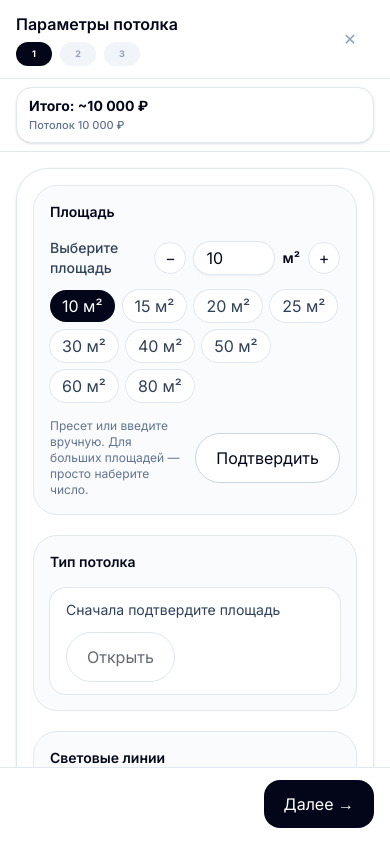
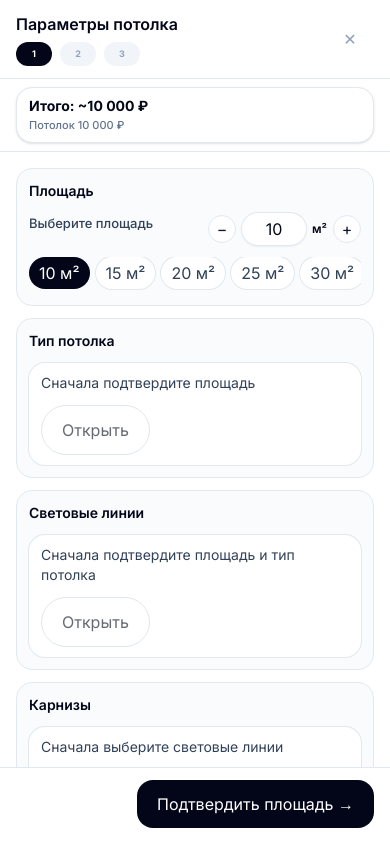
Before and after one commit to svladimirtsk-crypto/nextjs-potolkovo, a Next.js app: page / in a window 390 px wide. Both pictures are taken after a click on the button "Рассчитать стоимость". Shown: the part 2307-3151 px from the top of the page. Built offline with nearby package versions, Linux system fonts and the light colour scheme.

Commit message:
Enhance responsive styles in price calculator
Updated styles for responsive design in price calculator component.

```diff
--- a/components/home/price-calculator-client.tsx
+++ b/components/home/price-calculator-client.tsx
@@ -108,11 +108,11 @@ function SectionCard({
   children: ReactNode;
 }) {
   return (
-    <section className="rounded-[1.5rem] border border-slate-200 bg-slate-50/80 p-4 sm:p-5">
-      <div className="mb-4">
+    <section className="rounded-[1.5rem] border border-slate-200 bg-slate-50/80 p-4 sm:p-5 max-sm:rounded-2xl max-sm:p-3">
+      <div className="mb-4 max-sm:mb-3">
         <p className="text-sm font-semibold text-slate-950">{title}</p>
         {description ? (
-          <p className="mt-1 text-sm leading-6 text-slate-600">{description}</p>
+          <p className="mt-1 text-sm leading-6 text-slate-600 max-sm:text-[13px] max-sm:leading-5">{description}</p>
         ) : null}
       </div>
       {children}
@@ -138,7 +138,7 @@ function SummaryRow({
   onEdit: () => void;
 }) {
   return (
-    <div className="flex flex-wrap items-center justify-between gap-3 rounded-2xl bg-white px-4 py-3 ring-1 ring-slate-200">
+    <div className="flex flex-wrap items-center justify-between gap-3 rounded-2xl bg-white px-4 py-3 ring-1 ring-slate-200 max-sm:px-3 max-sm:py-2.5">
       <p className="flex items-center gap-2 text-sm text-slate-700">
         <CompactBadge>✓</CompactBadge>
         <span>
@@ -148,7 +148,7 @@ function SummaryRow({
       <button
         type="button"
         onClick={onEdit}
-        className="rounded-xl bg-slate-100 px-3 py-1.5 text-xs font-semibold text-slate-700 transition-colors hover:bg-slate-200 hover:text-slate-950"
+        className="rounded-xl bg-slate-100 px-3 py-1.5 text-xs font-semibold text-slate-700 transition-colors hover:bg-slate-200 hover:text-slate-950 max-sm:px-2.5 max-sm:py-1"
       >
         Изменить
       </button>
@@ -169,7 +169,7 @@ function CollapsedStep({
 }) {
   return (
     <SectionCard title={title}>
-      <div className="flex flex-wrap items-center justify-between gap-3 rounded-2xl bg-white px-4 py-3 ring-1 ring-slate-200">
+      <div className="flex flex-wrap items-center justify-between gap-3 rounded-2xl bg-white px-4 py-3 ring-1 ring-slate-200 max-sm:px-3 max-sm:py-2.5">
         <p className="text-sm text-slate-700">{subtitle}</p>
         <Button type="button" variant="secondary" onClick={onOpen} disabled={!enabled}>
           Открыть
@@ -196,7 +196,7 @@ function OptionCard({
       onClick={onClick}
       aria-pressed={active}
       className={[
-        "rounded-2xl border p-4 text-left transition-all",
+        "rounded-2xl border p-4 text-left transition-all max-sm:p-3",
         "flex h-full flex-col",
         active
           ? "border-slate-950 bg-slate-950 text-white shadow-lg shadow-slate-950/10"
@@ -205,10 +205,10 @@ function OptionCard({
     >
       <div className="flex flex-1 items-start justify-between gap-3">
         <div className="min-w-0 flex-1">
-          <p className="line-clamp-2 text-sm font-semibold leading-5">{title}</p>
+          <p className="line-clamp-2 text-sm font-semibold leading-5 max-sm:text-[13px]">{title}</p>
           <p
             className={[
-              "mt-1 line-clamp-2 text-xs leading-5",
+              "mt-1 line-clamp-2 text-xs leading-5 max-sm:text-[11px] max-sm:leading-4",
               active ? "text-white/75" : "text-slate-500",
             ].join(" ")}
           >
@@ -276,16 +276,16 @@ function RangeField({
 
   return (
     <div>
-      <div className="flex items-center justify-between gap-4">
-        <label htmlFor={id} className="text-sm font-medium text-slate-700">
+      <div className="flex items-center justify-between gap-4 max-sm:items-start max-sm:gap-3">
+        <label htmlFor={id} className="text-sm font-medium text-slate-700 max-sm:max-w-[8rem] max-sm:text-[13px] max-sm:leading-5">
           {label}
         </label>
 
-        <div className="flex items-center gap-2">
+        <div className="flex shrink-0 items-center gap-2 max-sm:gap-1.5">
           <button
             type="button"
             onClick={dec}
-            className="h-8 w-8 rounded-full border border-slate-200 bg-white text-sm font-semibold text-slate-900 hover:bg-slate-50"
+            className="h-8 w-8 rounded-full border border-slate-200 bg-white text-sm font-semibold text-slate-900 hover:bg-slate-50 max-sm:h-7 max-sm:w-7"
             aria-label="Уменьшить"
           >
             −
@@ -313,15 +313,15 @@ function RangeField({
               if (e.key === "Enter") (e.currentTarget as HTMLInputElement).blur();
             }}
             inputMode={isIntegerStep ? "numeric" : "decimal"}
-            className="w-20 rounded-full bg-white px-3 py-1 text-sm font-semibold text-slate-950 shadow-sm ring-1 ring-slate-200 focus:outline-none focus:ring-2 focus:ring-blue-600 focus:ring-offset-2 sm:w-24"
+            className="w-20 rounded-full bg-white px-3 py-1 text-sm font-semibold text-slate-950 shadow-sm ring-1 ring-slate-200 focus:outline-none focus:ring-2 focus:ring-blue-600 focus:ring-offset-2 sm:w-24 max-sm:w-16 max-sm:px-2 max-sm:text-center"
           />
 
-          <span className="text-sm font-semibold text-slate-950">{unit}</span>
+          <span className="text-sm font-semibold text-slate-950 max-sm:text-xs">{unit}</span>
 
           <button
             type="button"
             onClick={inc}
-            className="h-8 w-8 rounded-full border border-slate-200 bg-white text-sm font-semibold text-slate-900 hover:bg-slate-50"
+            className="h-8 w-8 rounded-full border border-slate-200 bg-white text-sm font-semibold text-slate-900 hover:bg-slate-50 max-sm:h-7 max-sm:w-7"
             aria-label="Увеличить"
           >
             +
@@ -330,7 +330,7 @@ function RangeField({
       </div>
 
       {quickValues && quickValues.length > 0 ? (
-        <div className="mt-3 flex flex-wrap gap-2">
+        <div className="mt-3 flex flex-wrap gap-2 max-sm:flex-nowrap max-sm:gap-1.5 max-sm:overflow-x-auto max-sm:pb-1 no-scrollbar">
           {quickValues.map((q) => {
             const active = Math.abs(value - q) < 0.0001;
             return (
@@ -339,7 +339,7 @@ function RangeField({
                 type="button"
                 onClick={() => onChange(normalize(q))}
                 className={[
-                  "rounded-full px-3 py-1 text-xs font-semibold transition-colors",
+                  "rounded-full px-3 py-1 text-xs font-semibold transition-colors max-sm:shrink-0 max-sm:px-2.5 max-sm:py-1 max-sm:text-[11px]",
                   active
                     ? "bg-slate-950 text-white"
                     : "bg-white text-slate-700 ring-1 ring-slate-200 hover:bg-slate-50",
@@ -389,19 +389,19 @@ function PerimeterHint({
   isAuto: boolean;
 }) {
   return (
-    <div className="mt-4 rounded-2xl border border-dashed border-slate-200 bg-white p-4">
-      <p className="text-sm leading-6 text-slate-600">
+    <div className="mt-4 rounded-2xl border border-dashed border-slate-200 bg-white p-4 max-sm:mt-3 max-sm:p-3">
+      <p className="text-sm leading-6 text-slate-600 max-sm:text-xs max-sm:leading-5">
         Для площади <span className="font-semibold text-slate-950">{area} м²</span>{" "}
         ориентир по профилю:{" "}
         <span className="font-semibold text-slate-950">{recommended} м.п.</span>{" "}
         (1:1).
       </p>
 
-      <div className="mt-2 flex flex-wrap items-center gap-3">
+      <div className="mt-2 flex flex-wrap items-center gap-3 max-sm:gap-2">
         <button
           type="button"
           onClick={onApply}
-          className="text-sm font-semibold text-slate-950 underline underline-offset-4 hover:text-slate-700"
+          className="text-sm font-semibold text-slate-950 underline underline-offset-4 hover:text-slate-700 max-sm:text-xs"
         >
           Подставить 1:1
         </button>
@@ -1061,9 +1061,9 @@ export function PriceCalculatorClient({
 
     return (
       <>
-      <div className="grid gap-6 rounded-[2rem] border border-slate-200 bg-white p-4 shadow-sm sm:p-6 lg:grid-cols-[minmax(0,1fr)_360px] lg:items-start lg:gap-8 lg:p-8">
+      <div className="grid gap-6 rounded-[2rem] border border-slate-200 bg-white p-4 shadow-sm sm:p-6 lg:grid-cols-[minmax(0,1fr)_360px] lg:items-start lg:gap-8 lg:p-8 max-sm:gap-3 max-sm:border-0 max-sm:bg-transparent max-sm:p-0 max-sm:shadow-none">
         {/* LEFT */}
-        <div className="min-w-0 space-y-5">
+        <div className="min-w-0 space-y-5 max-sm:space-y-3">
           {/* intro removed — visual noise */}
 
           {/* AREA */}
@@ -1090,9 +1090,9 @@ export function PriceCalculatorClient({
                   showSlider={showSlider}
                   quickValues={[10, 15, 20, 25, 30, 40, 50, 60, 80]}
                 />
-                <div className="mt-4 flex items-center justify-between gap-3">
+                <div className="step0-confirm-row mt-4 flex items-center justify-between gap-3 max-sm:hidden">
                   <p className="text-xs text-slate-500">Пресет или введите вручную. Для больших площадей — просто наберите число.</p>
-                  <Button type="button" variant="secondary" onClick={() => confirmAndNavigate("area")}>
+                  <Button type="button" variant="secondary" className="step0-confirm-button step0-confirm-area max-sm:hidden" onClick={() => confirmAndNavigate("area")}>
                     Подтвердить
                   </Button>
                 </div>
@@ -1189,11 +1189,12 @@ export function PriceCalculatorClient({
                   </div>
                 </div>
 
-                <div className="mt-4 flex items-center justify-between gap-3">
+                <div className="step0-confirm-row mt-4 flex items-center justify-between gap-3 max-sm:hidden">
                   <p className="text-xs text-slate-500">Выберите вариант и подтвердите.</p>
                   <Button
                     type="button"
                     variant="secondary"
+                    className="step0-confirm-button step0-confirm-ceiling max-sm:hidden"
                     onClick={() => confirmAndNavigate("ceiling")}
                     disabled={!isStepEnabled("ceiling")}
                   >
@@ -1247,11 +1248,12 @@ export function PriceCalculatorClient({
                     isAuto={shadowLengthAuto}
                   />
 
-                  <div className="mt-4 flex items-center justify-between gap-3">
+                  <div className="step0-confirm-row mt-4 flex items-center justify-between gap-3 max-sm:hidden">
                     <p className="text-xs text-slate-500">Оставьте авто 1:1 или измените вручную.</p>
                     <Button
                       type="button"
                       variant="secondary"
+                      className="step0-confirm-button step0-confirm-shadow max-sm:hidden"
                       onClick={() => confirmAndNavigate("shadowProfile")}
                       disabled={!isStepEnabled("shadowProfile")}
                     >
@@ -1306,11 +1308,12 @@ export function PriceCalculatorClient({
                     isAuto={floatingLengthAuto}
                   />
 
-                  <div className="mt-4 flex items-center justify-between gap-3">
+                  <div className="step0-confirm-row mt-4 flex items-center justify-between gap-3 max-sm:hidden">
                     <p className="text-xs text-slate-500">Оставьте авто 1:1 или измените вручную.</p>
                     <Button
                       type="button"
                       variant="secondary"
+                      className="step0-confirm-button step0-confirm-floating max-sm:hidden"
                       onClick={() => confirmAndNavigate("floatingProfile")}
                       disabled={!isStepEnabled("floatingProfile")}
                     >
@@ -1381,11 +1384,12 @@ export function PriceCalculatorClient({
                   </div>
                 ) : null}
 
-                <div className="mt-4 flex items-center justify-between gap-3">
+                <div className="step0-confirm-row mt-4 flex items-center justify-between gap-3 max-sm:hidden">
                   <p className="text-xs text-slate-500">Выберите вариант и подтвердите.</p>
                   <Button
                     type="button"
                     variant="secondary"
+                    className="step0-confirm-button step0-confirm-light-lines max-sm:hidden"
                     onClick={() => confirmAndNavigate("lightLines")}
                     disabled={!isStepEnabled("lightLines")}
                   >
@@ -1456,11 +1460,12 @@ export function PriceCalculatorClient({
                   </div>
                 ) : null}
 
-                <div className="mt-4 flex items-center justify-between gap-3">
+                <div className="step0-confirm-row mt-4 flex items-center justify-between gap-3 max-sm:hidden">
                   <p className="text-xs text-slate-500">Выберите вариант и подтвердите.</p>
                   <Button
                     type="button"
                     variant="secondary"
+                    className="step0-confirm-button step0-confirm-cornice max-sm:hidden"
                     onClick={() => confirmAndNavigate("cornice")}
                     disabled={!isStepEnabled("cornice")}
                   >
@@ -1544,11 +1549,12 @@ export function PriceCalculatorClient({
                   </div>
                 ) : null}
 
-                <div className="mt-4 flex items-center justify-between gap-3">
+                <div className="step0-confirm-row mt-4 flex items-center justify-between gap-3 max-sm:hidden">
                   <p className="text-xs text-slate-500">Выберите вариант и подтвердите.</p>
                   <Button
                     type="button"
                     variant="secondary"
+                    className="step0-confirm-button step0-confirm-track max-sm:hidden"
                     onClick={() => confirmAndNavigate("track")}
                     disabled={!isStepEnabled("track")}
                   >
@@ -1623,11 +1629,12 @@ export function PriceCalculatorClient({
                   </div>
                 ) : null}
 
-                <div className="mt-4 flex items-center justify-between gap-3">
+                <div className="step0-confirm-row mt-4 flex items-center justify-between gap-3 max-sm:hidden">
                   <p className="text-xs text-slate-500">Выберите вариант и подтвердите.</p>
                   <Button
                     type="button"
                     variant="secondary"
+                    className="step0-confirm-button step0-confirm-chandeliers max-sm:hidden"
                     onClick={() => confirmAndNavigate("chandeliers")}
                     disabled={!isStepEnabled("chandeliers")}
                   >
@@ -1705,11 +1712,12 @@ export function PriceCalculatorClient({
                   </div>
                 ) : null}
 
-                <div className="mt-4 flex items-center justify-between gap-3">
+                <div className="step0-confirm-row mt-4 flex items-center justify-between gap-3 max-sm:hidden">
                   <p className="text-xs text-slate-500">Выберите вариант и подтвердите.</p>
                   <Button
                     type="button"
                     variant="secondary"
+                    className="step0-confirm-button step0-confirm-lights max-sm:hidden"
                     onClick={() => confirmAndNavigate("lights")}
                     disabled={!isStepEnabled("lights")}
                   >
@@ -1780,8 +1788,8 @@ export function PriceCalculatorClient({
 
   // ===== NON-COMPACT (страница): обычный режим с breakdown =====
   return (
-    <div className="grid gap-6 rounded-[2rem] border border-slate-200 bg-white p-4 shadow-sm sm:p-6 lg:grid-cols-[minmax(0,1fr)_360px] lg:items-start lg:gap-8 lg:p-8">
-      <div className="min-w-0 space-y-5">
+    <div className="grid gap-6 rounded-[2rem] border border-slate-200 bg-white p-4 shadow-sm sm:p-6 lg:grid-cols-[minmax(0,1fr)_360px] lg:items-start lg:gap-8 lg:p-8 max-sm:gap-3 max-sm:border-0 max-sm:bg-transparent max-sm:p-0 max-sm:shadow-none">
+      <div className="min-w-0 space-y-5 max-sm:space-y-3">
         <SectionCard title="Площадь помещения">
           <RangeField
             id="area-field"
```
